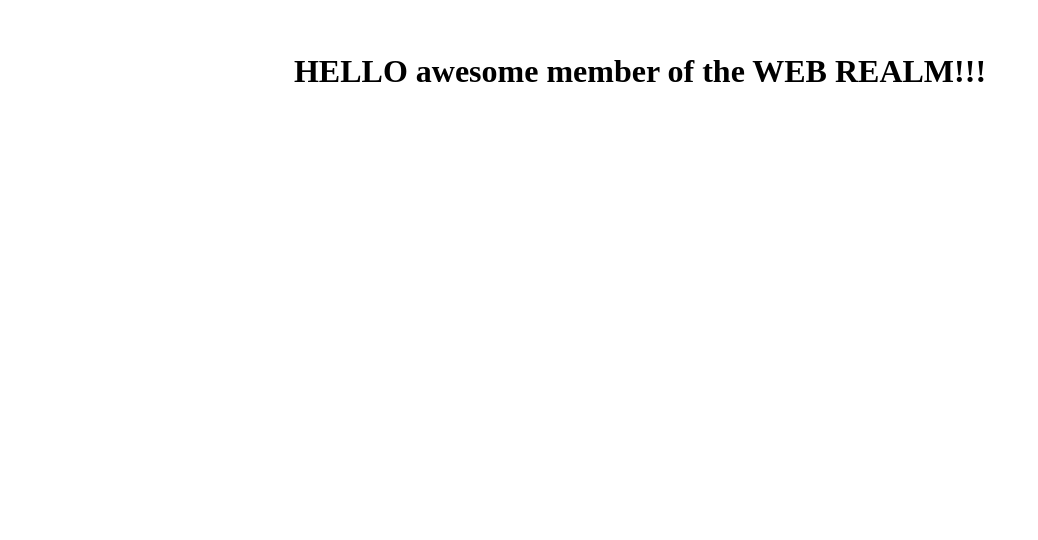
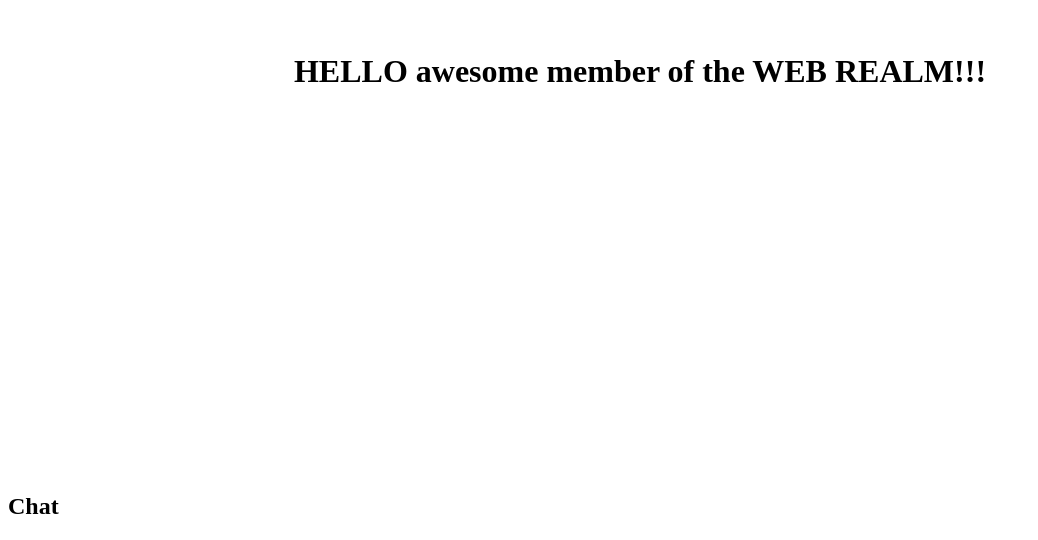
Before and after one commit to vaneetkau/WebRealmLOFO, a plain HTML site: page index.html in a window 1280 px wide. Shown: the part 350-890 px from the top of the page, without its empty margins (0-1038 px from the left). Before the commit the page ends 843 px from the top, so only its background shows below. Drawn offline with Linux system fonts and the light colour scheme.

Commit message:
Test commit
Chad H2

```diff
--- a/index.html
+++ b/index.html
@@ -11,6 +11,7 @@
 <body>
 
     <h1>HELLO awesome member of the WEB REALM!!!</h1>
+    <h2>Chat</h2>
 
 </body>
 </html>
```
